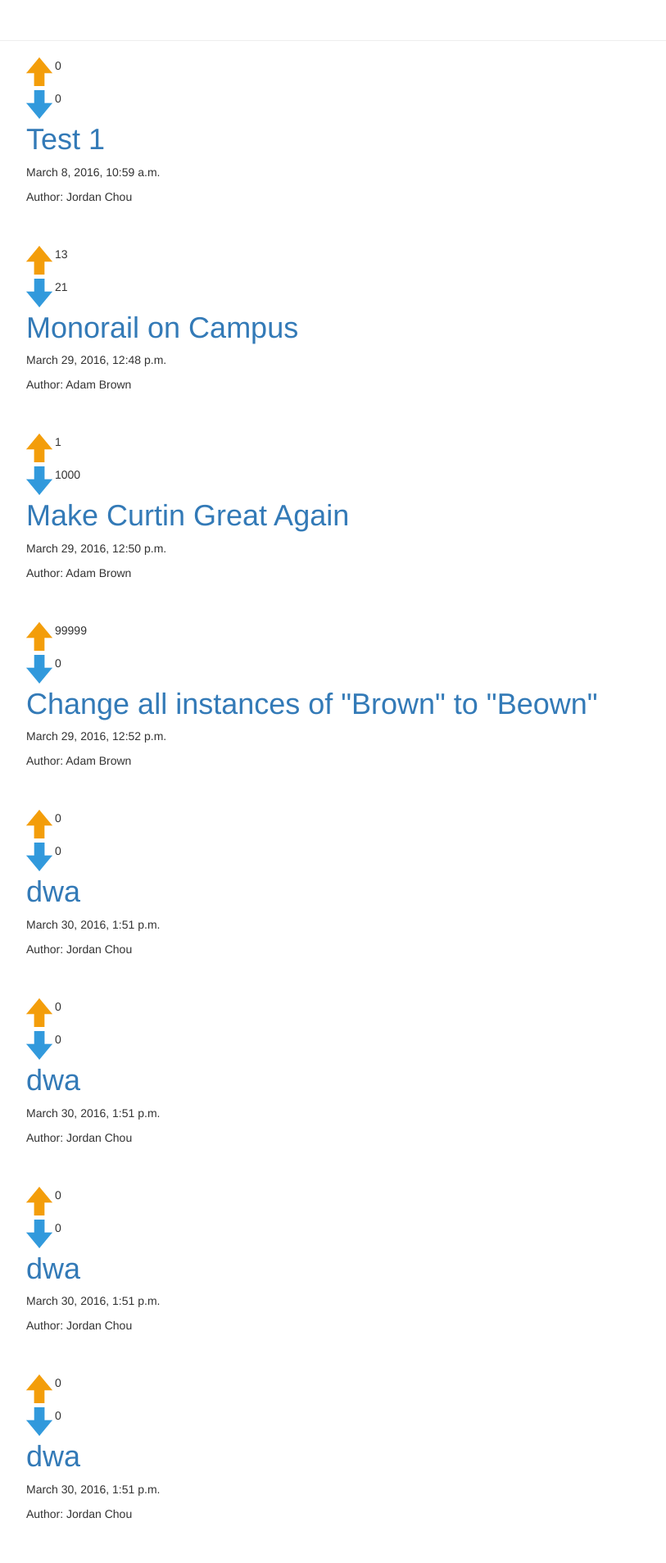
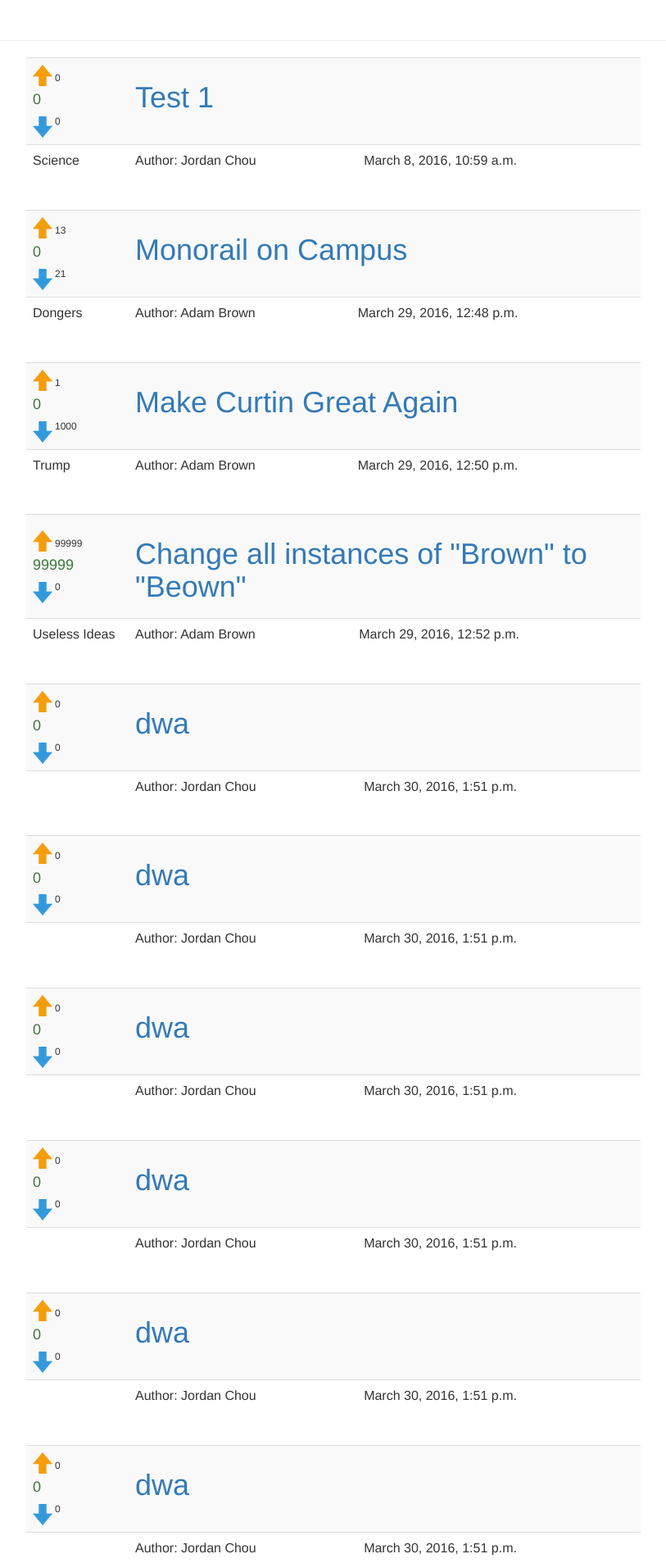
Before and after one commit to jordanchou/curtinideas, a Django app: template website/templates/submission/submission_list.html in a window 1280 px wide. Shown: the part 52-1959 px from the top of the page at 82% size, without its empty margins (38-851 px from the left). Run offline with Django 3.2, Linux system fonts and the light colour scheme; the template is opened without the code that fills it: values that come from a table or form of the project are taken from there, others are empty; data comes from the database, SQL or seed files in the repository; parts of the project's set-up code (start-up, migrations or seed data) failed here and were passed over; some libraries are stand-ins or nearby versions.

Commit message:
Updated submission list page

```diff
--- a/website/submission/models.py
+++ b/website/submission/models.py
@@ -33,3 +33,9 @@ class Submission(models.Model):
 
     def get_id(self):
         return self.submission_id
+
+    def get_score(self):
+        if ( (self.upvotes - self.downvotes) < 0 ):
+            return 0
+
+        return (self.upvotes - self.downvotes)
--- a/website/templates/submission/submission_list.html
+++ b/website/templates/submission/submission_list.html
@@ -5,13 +5,35 @@
 
 
     {% for submission in submissions %}
-        <div>
-            <img class="img-responsive" src="{% static "submission/upvote.png" %}" align="left" alt="Upvotes"/> {{ submission.upvotes }}</br></br>
-            <img class="img-responsive" src="{% static "submission/downvote.png" %}" align="left" alt="Downvotes"/> {{ submission.downvotes }}
-            <h1><a href="{% url 'submission:submission_detail' pk=submission.pk %}">{{ submission.title }}</a></h1>
-            <p>{{ submission.published_date }}</p>
-            <p>Author: {{submission.author.get_full_name}}</p>
-		    <br></br>
-        </div>
+    <div class="table-responsive">
+        <table class="table table-striped table-hover ">
+            <tbody>
+                <tr>
+                    <td class="col-sm-1" style="vertical-align:middle;">
+                        <img class="img-responsive" src="{% static "submission/upvotesmall.png" %}" align="left" alt="Upvotes"/> <h6>{{ submission.upvotes }} </h6>
+                        <h4 class="text-success">{{ submission.get_score }}</h4>
+                        <img class="img-responsive" src="{% static "submission/downvotesmall.png" %}" align="left" alt="Downvotes"/> <h6>{{ submission.downvotes }}</h6>
+                    </td>
+                    <td colspan=2>
+                        <h1>
+                            <a href="{% url 'submission:submission_detail' pk=submission.pk %}">{{ submission.title }}</a>
+                        </h1>
+                    </td>
+                </tr>
+                <tr>
+                    <td class="col-sm-2">
+                        {{submission.category}}
+                    </td>
+                    <td>
+                        Author: {{submission.author.get_full_name}}
+                    </td>
+                    <td>
+                        {{ submission.published_date }}
+                    </td>
+                </tr>
+            </tbody>
+        </table>
+    </div>
+    </br>
     {% endfor %}
 {% endblock %}
```
Also changed, not shown: website/static/submission/downvotesmall.png (added), website/static/submission/upvotesmall.png (added).
